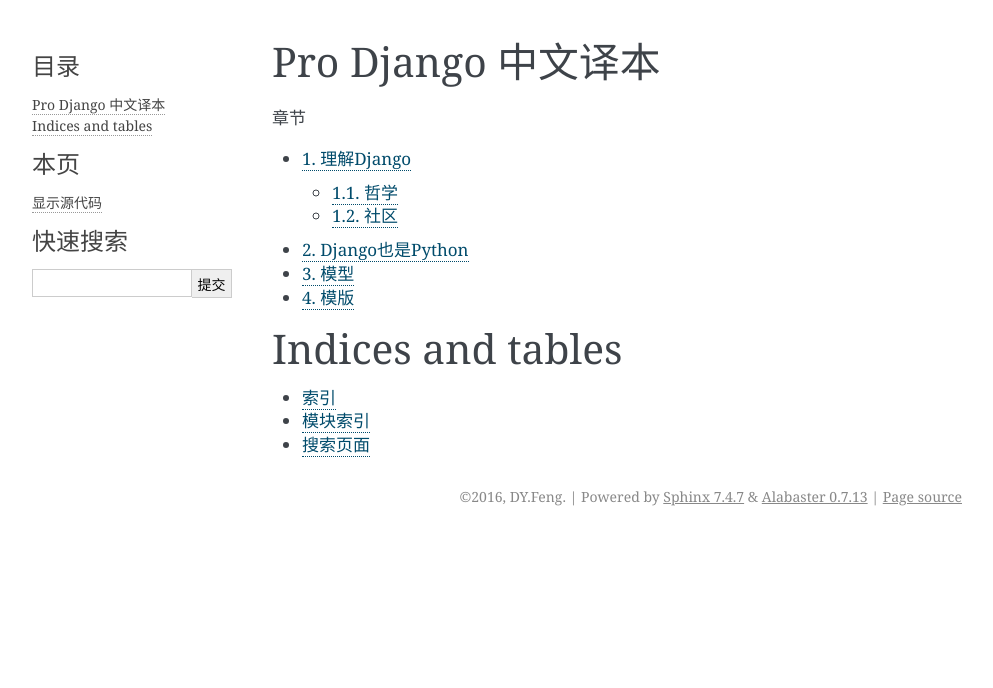
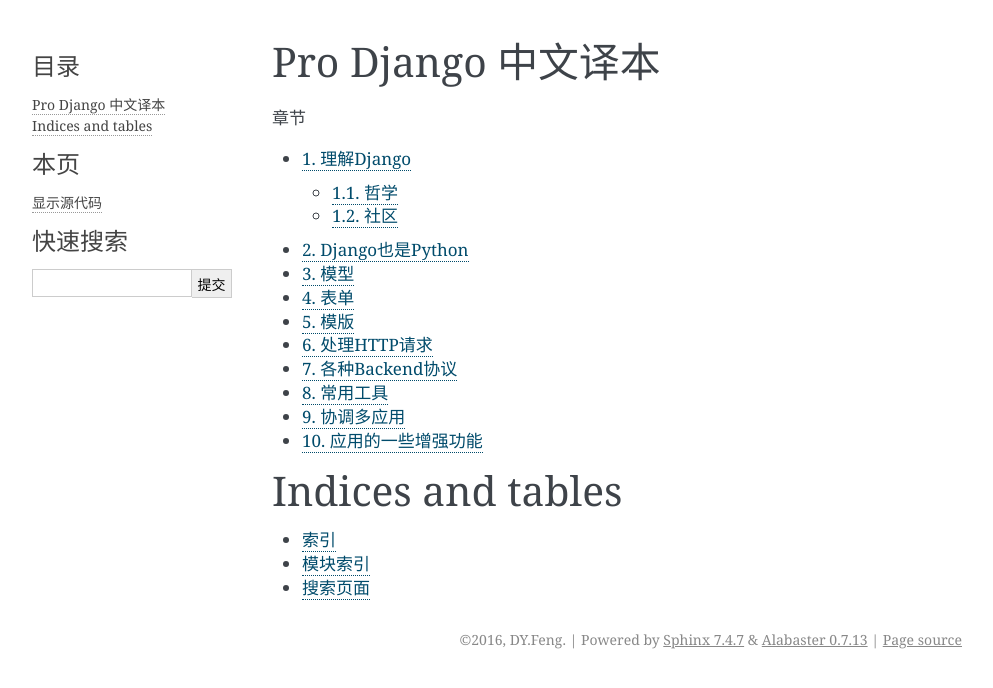
Before and after one commit to DYFeng/pro-django-zh, a Sphinx documentation site: the page built from source/index.rst, in a window 1280 px wide. Shown: the top 688 px of the page, without its empty margins (148-1141 px from the left). Built offline with Sphinx 7.4.7, drawn with Linux system fonts in a browser that asks for light colours.

Commit message:
添加章节

```diff
--- /dev/null
+++ b/source/backend_protocols.rst
@@ -0,0 +1,2 @@
+各种Backend协议
+**************
--- /dev/null
+++ b/source/common_tools.rst
@@ -0,0 +1,2 @@
+常用工具
+*******
--- /dev/null
+++ b/source/coordinating_applications.rst
@@ -0,0 +1,2 @@
+协调多应用
+*********
--- /dev/null
+++ b/source/enhancing_applications.rst
@@ -0,0 +1,2 @@
+应用的一些增强功能
+****************
--- /dev/null
+++ b/source/forms.rst
@@ -0,0 +1,2 @@
+表单
+****
--- /dev/null
+++ b/source/handling_http.rst
@@ -0,0 +1,2 @@
+处理HTTP请求
+***********
--- a/source/index.rst
+++ b/source/index.rst
@@ -15,7 +15,14 @@
     django_is_python
     models
     urls_and_views
+    forms
     templates
+    handling_http
+    backend_protocols
+    common_tools
+    coordinating_applications
+    enhancing_applications
+
 
 Indices and tables
 ==================
```
